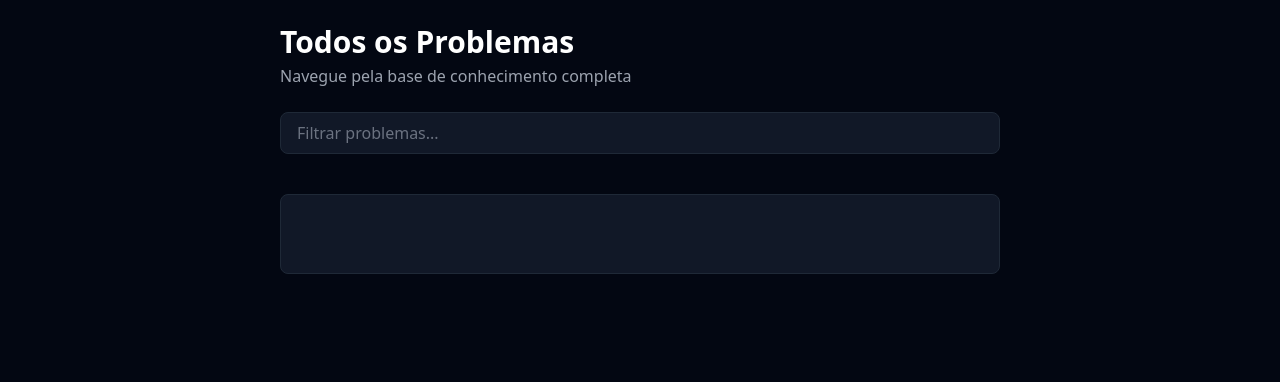
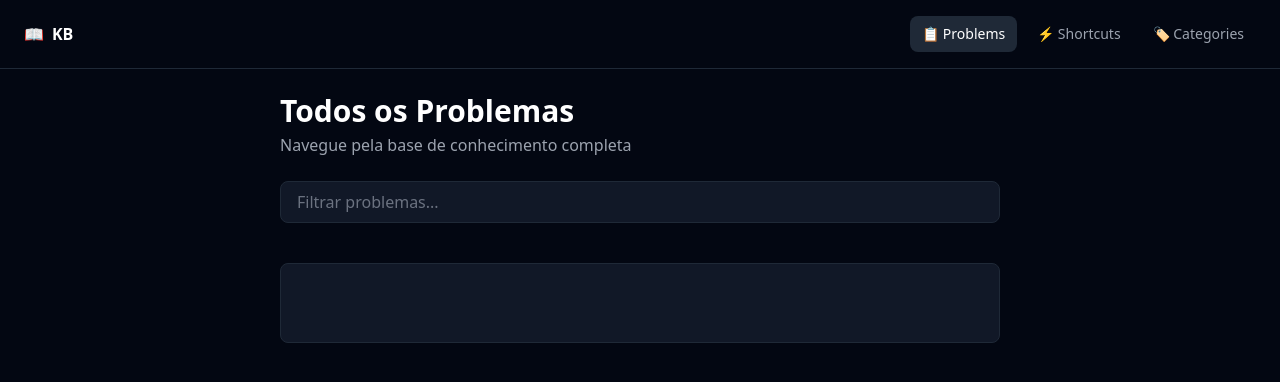
Before and after one commit to Iagoscastro16/SupportBase, a FastAPI app: page /ui/problems in a window 1280 px wide. Shown: the top 382 px of the page. Run offline with FastAPI, Linux system fonts and the light colour scheme; data that the repository does not hold is empty; some libraries are stand-ins or nearby versions.

Commit message:
feat: adiciona navbar com destaque de página ativa

```diff
--- a/routes/ui/categories.py
+++ b/routes/ui/categories.py
@@ -12,7 +12,7 @@ def list_categories_with_problems(request: Request):
     return templates.TemplateResponse(
         request=request,
         name="pages/listing_categories.html",
-        context={"categorias":result["data"]}
+        context={"categorias":result["data"],"pagina_ativa":"categories"}
     )
 
 @router.get("/ui/categories/{category_id}")
--- a/routes/ui/problems.py
+++ b/routes/ui/problems.py
@@ -15,7 +15,7 @@ def show_problems_list(request: Request):
     return templates.TemplateResponse(
         request=request,
         name="pages/problem_list_by_title.html",
-        context={"problemas": result["data"]}
+        context={"problemas": result["data"], "pagina_ativa":"problems"}
     )
 
 
--- a/routes/ui/shortcuts.py
+++ b/routes/ui/shortcuts.py
@@ -12,7 +12,7 @@ def list_shortcut_by_position(request:Request):
     return templates.TemplateResponse(
         request=request,
         name="pages/shortcut_by_position.html",
-        context={"atalhos":result["data"]}
+        context={"atalhos":result["data"],"pagina_ativa":"shortcuts"}
     )
 
 @router.get("/ui/shortcuts/{shortcut_id}")
--- a/src/templates/base.html
+++ b/src/templates/base.html
@@ -6,8 +6,27 @@
     <script src="https://cdn.tailwindcss.com"></script>
     <title>{% block title %}SupportBase {% endblock %}</title>
 </head>
-<body>
-    <body class="bg-gray-950 min-h-screen"></body>
+<body class="bg-gray-950 min-h-screen">
+    <nav class="border-b border-gray-800 px-6 py-4 flex justify-between items-center">
+        <div class="flex items-center gap-2 text-white font-bold">
+            📖 <span>KB</span>
+        </div>
+        <div class="flex gap-2">
+            <a href="/ui/problems"
+               class="px-3 py-2 rounded-lg text-sm {% if pagina_ativa == 'problems' %}bg-gray-800 text-white{% else %}text-gray-400 hover:text-white{% endif %}">
+                📋 Problems
+            </a>
+            <a href="/ui/shortcuts"
+               class="px-3 py-2 rounded-lg text-sm {% if pagina_ativa == 'shortcuts' %}bg-gray-800 text-white{% else %}text-gray-400 hover:text-white{% endif %}">
+                ⚡ Shortcuts
+            </a>
+            <a href="/ui/categories"
+               class="px-3 py-2 rounded-lg text-sm {% if pagina_ativa == 'categories' %}bg-gray-800 text-white{% else %}text-gray-400 hover:text-white{% endif %}">
+                🏷️ Categories
+            </a>
+        </div>
+    </nav>
+
     {% block content %}{% endblock %}
     <script src="/static/htmx.min.js"></script>
 </body>
```
